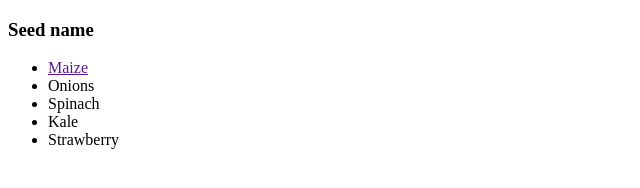
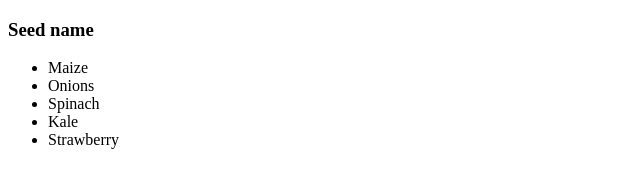
Before and after one commit to work12station/NEWPROJECT, a plain HTML site: page Seed.html in a window 1280 px wide. Shown: the full height of the page, 0-640 px from the left. Drawn offline with Linux system fonts and the light colour scheme.

Commit message:
Update Seed.html

```diff
--- a/Seed.html
+++ b/Seed.html
@@ -7,7 +7,7 @@
   <body>
     <h3>Seed name</h3>
     <ul>
-      <li><a href="">Maize</a></li>
+      <li>Maize</li>
       <li>Onions</li>
       <li>Spinach</li>
       <li>Kale</li>
```
